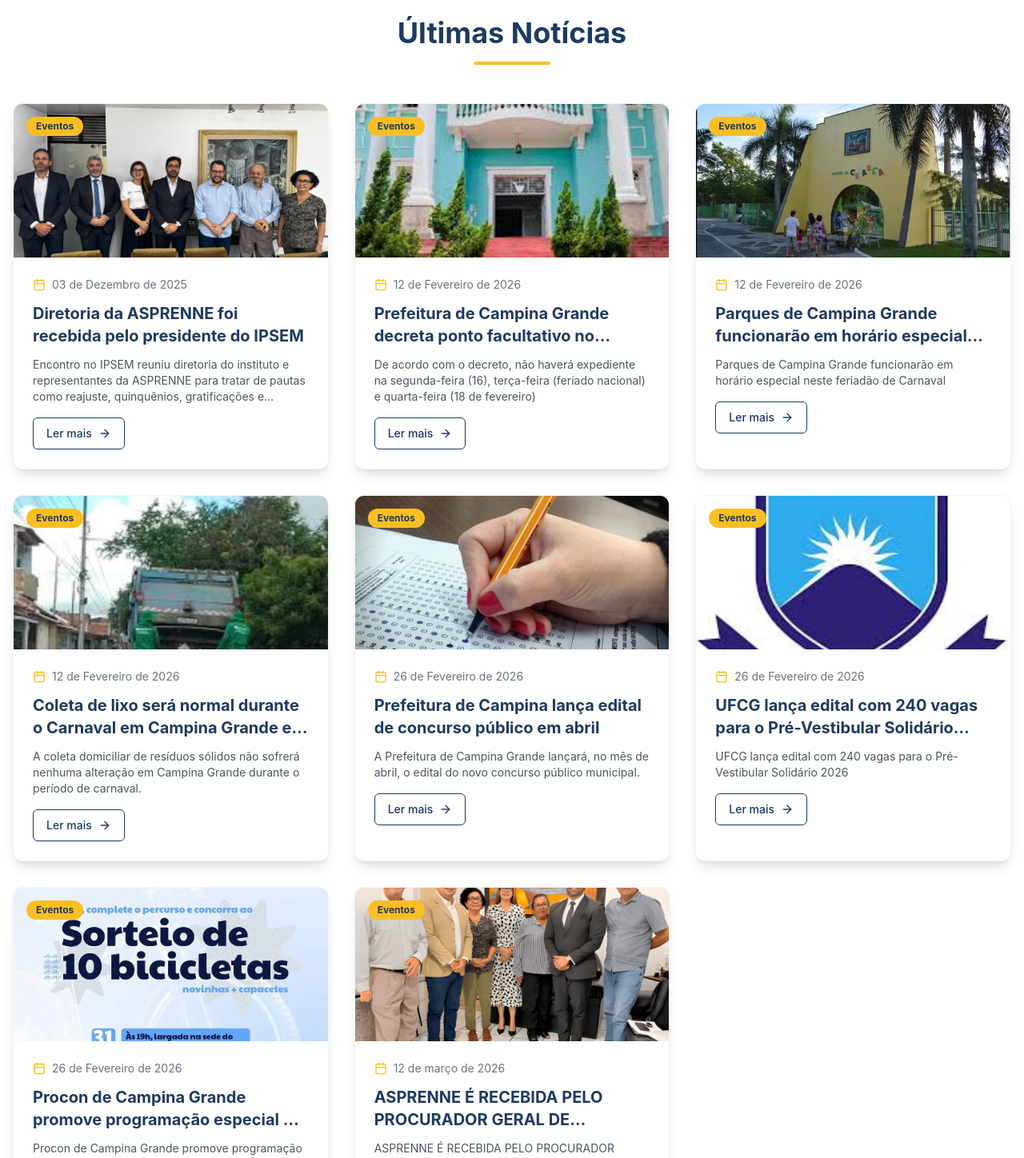
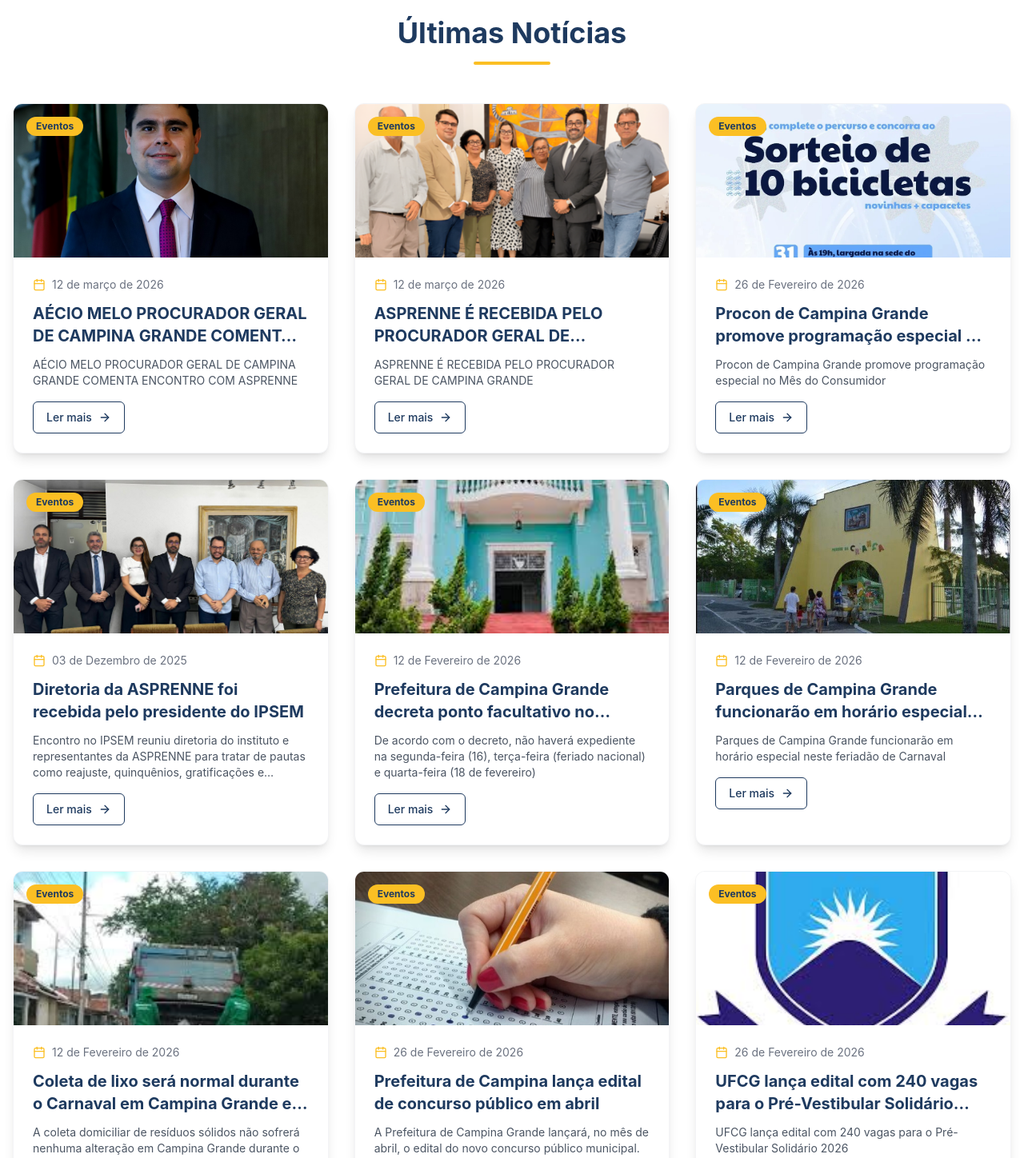
Before and after one commit to gabriell690/asprenne, a React (Vite) app: page / in a window 1280 px wide. Shown: the part 1280-2728 px from the top of the page at 80% size. Built offline with nearby package versions, Linux system fonts and the light colour scheme.

Commit message:
aecio melo

```diff
--- a/src/components/NewsSection.jsx
+++ b/src/components/NewsSection.jsx
@@ -13,6 +13,7 @@
 import ufcg from "../assets/news/ufcg.jpg";
 import proconcg from "../assets/news/proconcg.jpeg";
 import procurador from "../assets/news/procurador.png";
+import aeciomelo from "../assets/news/aeciomelo.jpeg";
 
 // Fallback caso alguma notícia não tenha imagem
 const DEFAULT_NEWS_IMAGE =
@@ -26,6 +27,57 @@
 
   const news = useMemo(
     () => [
+      {
+        id: "Reunião Procurador",
+        category: "Eventos",
+        date: "12 de março de 2026 ",
+        title: "AÉCIO MELO PROCURADOR GERAL DE CAMPINA GRANDE COMENTA ENCONTRO COM ASPRENNE",
+        excerpt:
+          "AÉCIO MELO PROCURADOR GERAL DE CAMPINA GRANDE COMENTA ENCONTRO COM ASPRENNE",
+        image: aeciomelo,
+        image_alt:
+          "AÉCIO MELO PROCURADOR GERAL DE CAMPINA GRANDE COMENTA ENCONTRO COM ASPRENNE",
+        content: [
+          "Para o procurador geral do Município de Campina Grande, Dr. Aécio Melo, o encontro a a diretoria da APRENNE foi muito  importante.",
+          "Na pauta do encontro a efetivação de fato e de direito de quase 1.500 servidores da prefeitura de Campina Grande, alguns com mais de 35 anos de serviços.",
+          "(Nós temos um desafio, precisamos encontrar um caminho  de solucionar a questão dos servidores que estão no quadro do município, cuja entrada antecedem a constituição federal de 1988, que estão numa regra de transição. É necessário seguir com diálogo e que seja permanente, para que a justiça seja feita)",
+          "(Lógico que isso passa necessariamente pelas Secretarias de Finanças e Administração e sobre tudo com o diálogo como prefeito Bruno Cunha Lima, que sempre tem se mantido na posição de dialogar, conversar e compreender a situação de cada servidor. Ele é muito sensível nestas questões)."
+        ],
+      },
+       {
+        id: "Reunião Procurador",
+        category: "Eventos",
+        date: "12 de março de 2026 ",
+        title: "ASPRENNE É RECEBIDA PELO PROCURADOR GERAL DE CAMPINA GRANDE",
+        excerpt:
+          "ASPRENNE É RECEBIDA PELO PROCURADOR GERAL DE CAMPINA GRANDE",
+        image: procurador,
+        image_alt:
+          "ASPRENNE É RECEBIDA PELO PROCURADOR GERAL DE CAMPINA GRANDE",
+        content: [
+          "Na sua declaração a imprensa, o presidente da ASPRENNE, Olavo Rodrigues, afirmou que o encontro com o Dr. Aécio de Souza Melo, Procurador Geral do Município de Campina Grande foi extremamente positivo.",
+          "No encontro, representando a ASPRENNE, além do presidente Olavo Rodrigues, estiveram a Assessoria  Jurídica com o  Dr. Leônidas Chaves,  Dra. Eloisa Leal Chaves, as diretoras Maria do Rosário e Iraci Sabino e o Assessor de Imprensa Kennedy Sales.",
+          "A ASPRENNE vem mantendo uma série de contatos com secretários municipais,  cujas pastas  tem uma ligação maior com questões relativas aos servidores.",
+          "O presidente da associação, adiantou que já oficiou  junto ao gabinete do prefeito Bruno Cunha Lima uma reunião para discutir a questão de todos aqueles servidores que ingressaram na Prefeitura de Campina Grande, na época dos termos constitucionais, no período de outubro de 1983 até abril de 1991, portanto, há mais de 35 anos prestando serviços ao município, mas que não são considerados estáveis pela prefeitura."
+        ],
+      },
+      {
+        id: "edital proconcg",
+        category: "Eventos",
+        date: "26 de Fevereiro de 2026 ",
+        title: "Procon de Campina Grande promove programação especial no Mês do Consumidor",
+        excerpt:
+          "Procon de Campina Grande promove programação especial no Mês do Consumidor",
+        image: proconcg,
+        image_alt:
+          "Procon de Campina Grande promove programação especial no Mês do Consumidor",
+        content: [
+          "A abertura das ações ocorreu durante a participação do Procon-CG na atividade “Campina para Elas”, promovida pela Coordenadoria da Mulher de Campina Grande, em parceria com diversas secretarias do município. Durante o evento, a equipe do órgão realizou atendimentos e orientações aos consumidores, reforçando a importância da informação para garantir relações de consumo mais justas.",
+          "Entre os dias 12 e 15 de março, data em que é celebrado o Dia Mundial do Consumidor, o Procon de Campina Grande estará presente no Shopping Partage. No local, a equipe do órgão realizará atendimentos básicos, tirará dúvidas da população e distribuirá material educativo sobre direitos do consumidor.",
+          "Outra novidade anunciada para o mês de março é a chegada da nova van do Procon Móvel, que permitirá ampliar o alcance dos serviços do órgão, levando atendimentos e orientações diretamente aos bairros de Campina Grande.",
+          "Segundo o coordenador do Procon-CG, Waldeny Santana, o objetivo da programação é aproximar ainda mais o órgão da população. “O Mês do Consumidor é uma oportunidade de ampliar a orientação e levar nossos serviços para mais perto das pessoas, fortalecendo a defesa dos direitos dos consumidores em Campina Grande”, destacou."
+        ],
+      },
       {
         id: "asprenne-ipsem",
         category: "Eventos",
@@ -130,40 +182,6 @@
           "A seleção dos candidatos será feita por sorteio público, marcado para as 14h do dia 7 de março, no Centro de Extensão José Farias Nóbrega, no campus Campina Grande. A lista dos contemplados será divulgada no mesmo dia, no site oficial da Propex.",
           "As matrículas ocorrerão de 9 a 13 de março, na sala do projeto Universidade Aberta à Terceira Idade (UATI), localizada no bloco BA do campus sede, nos horários das 8h30 às 11h30 e das 14h30 às 17h30.",
           "Mais informações, incluindo o edital completo, podem ser acessadas nas páginas oficiais da Pró-Reitoria de Extensão e do Pré-Vestibular Solidário nas redes sociais.",
-        ],
-      },
-      {
-        id: "edital proconcg",
-        category: "Eventos",
-        date: "26 de Fevereiro de 2026 ",
-        title: "Procon de Campina Grande promove programação especial no Mês do Consumidor",
-        excerpt:
-          "Procon de Campina Grande promove programação especial no Mês do Consumidor",
-        image: proconcg,
-        image_alt:
-          "Procon de Campina Grande promove programação especial no Mês do Consumidor",
-        content: [
-          "A abertura das ações ocorreu durante a participação do Procon-CG na atividade “Campina para Elas”, promovida pela Coordenadoria da Mulher de Campina Grande, em parceria com diversas secretarias do município. Durante o evento, a equipe do órgão realizou atendimentos e orientações aos consumidores, reforçando a importância da informação para garantir relações de consumo mais justas.",
-          "Entre os dias 12 e 15 de março, data em que é celebrado o Dia Mundial do Consumidor, o Procon de Campina Grande estará presente no Shopping Partage. No local, a equipe do órgão realizará atendimentos básicos, tirará dúvidas da população e distribuirá material educativo sobre direitos do consumidor.",
-          "Outra novidade anunciada para o mês de março é a chegada da nova van do Procon Móvel, que permitirá ampliar o alcance dos serviços do órgão, levando atendimentos e orientações diretamente aos bairros de Campina Grande.",
-          "Segundo o coordenador do Procon-CG, Waldeny Santana, o objetivo da programação é aproximar ainda mais o órgão da população. “O Mês do Consumidor é uma oportunidade de ampliar a orientação e levar nossos serviços para mais perto das pessoas, fortalecendo a defesa dos direitos dos consumidores em Campina Grande”, destacou."
-        ],
-      },
-      {
-        id: "Reunião Procurador",
-        category: "Eventos",
-        date: "12 de março de 2026 ",
-        title: "ASPRENNE É RECEBIDA PELO PROCURADOR GERAL DE CAMPINA GRANDE",
-        excerpt:
-          "ASPRENNE É RECEBIDA PELO PROCURADOR GERAL DE CAMPINA GRANDE",
-        image: procurador,
-        image_alt:
-          "ASPRENNE É RECEBIDA PELO PROCURADOR GERAL DE CAMPINA GRANDE",
-        content: [
-          "Na sua declaração a imprensa, o presidente da ASPRENNE, Olavo Rodrigues, afirmou que o encontro com o Dr. Aécio de Souza Melo, Procurador Geral do Município de Campina Grande foi extremamente positivo.",
-          "No encontro, representando a ASPRENNE, além do presidente Olavo Rodrigues, estiveram a Assessoria  Jurídica com o  Dr. Leônidas Chaves,  Dra. Eloisa Leal Chaves, as diretoras Maria do Rosário e Iraci Sabino e o Assessor de Imprensa Kennedy Sales.",
-          "A ASPRENNE vem mantendo uma série de contatos com secretários municipais,  cujas pastas  tem uma ligação maior com questões relativas aos servidores.",
-          "O presidente da associação, adiantou que já oficiou  junto ao gabinete do prefeito Bruno Cunha Lima uma reunião para discutir a questão de todos aqueles servidores que ingressaram na Prefeitura de Campina Grande, na época dos termos constitucionais, no período de outubro de 1983 até abril de 1991, portanto, há mais de 35 anos prestando serviços ao município, mas que não são considerados estáveis pela prefeitura."
         ],
       },
 
```
Also changed, not shown: src/assets/news/aeciomelo.jpeg (added), src/assets/news/procurador.png.
